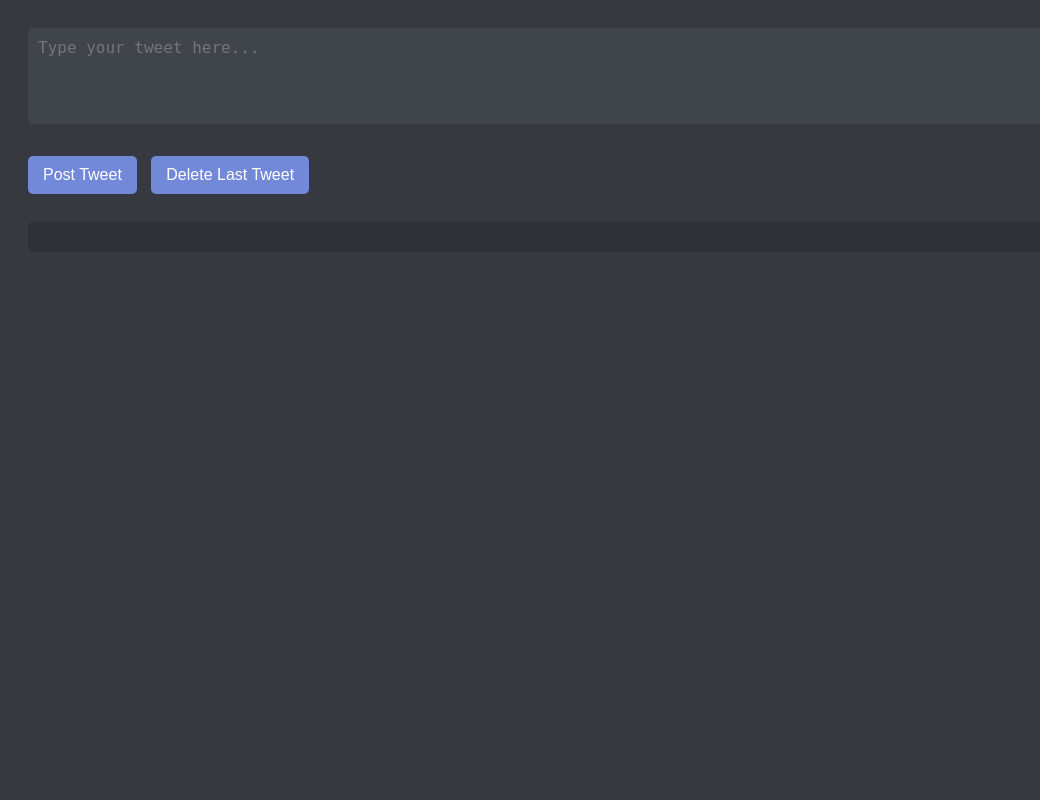
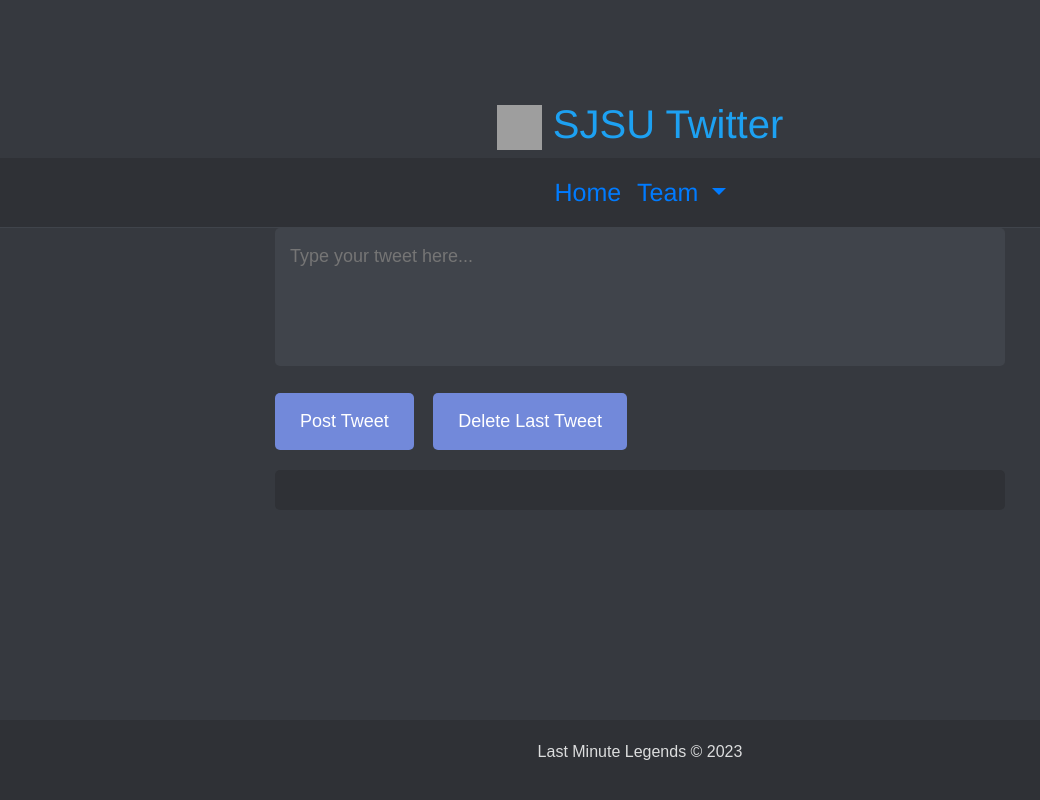
Before and after one commit to SriVinayA/SJSU-CMPE272-ESP, a Flask app: page / in a window 1280 px wide. Shown: the whole page, without its empty margins (0-1040 px from the left). Run offline with Flask 3, Linux system fonts and the light colour scheme; parts of the project's set-up code (start-up, migrations or seed data) failed here and were passed over; some libraries are stand-ins or nearby versions; some web fonts are replaced; grey boxes are pictures that could not be loaded.

Commit message:
ui changes

```diff
--- a/Assignment 2/templates/tweet.html
+++ b/Assignment 2/templates/tweet.html
@@ -1,38 +1,45 @@
+
 <!DOCTYPE html>
 <html lang="en">
+
 <head>
     <meta charset="UTF-8">
     <meta name="viewport" content="width=device-width, initial-scale=1.0">
     <title>Twitter Interface</title>
+    <!-- Bootstrap CSS CDN -->
+    <link href="https://maxcdn.bootstrapcdn.com/bootstrap/4.5.2/css/bootstrap.min.css" rel="stylesheet">
+    <link href="https://fonts.cdnfonts.com/css/helvetica-neue-5" rel="stylesheet">
+
     <style>
         body {
             font-family: 'Whitney', sans-serif;
             background-color: #36393F;
             color: #DCDDDE;
-            padding: 20px;
+            padding-top: 100px;
         }
 
         textarea {
             width: 100%;
-            padding: 10px;
+            padding: 15px;
             background-color: #40444B;
             color: #DCDDDE;
             border: none;
             border-radius: 5px;
             resize: none;
-            font-size: 16px;
-            margin-bottom: 10px;
+            font-size: 18px;
+            margin-bottom: 20px;
         }
 
         button {
-            padding: 10px 15px;
+            padding: 15px 25px;
             background-color: #7289DA;
             color: #FFF;
             border: none;
             border-radius: 5px;
-            font-size: 16px;
+            font-size: 18px;
             cursor: pointer;
-            margin-right: 10px;
+            margin-right: 15px;
+            transition: background-color 0.3s;
         }
 
         button:hover {
@@ -40,14 +47,36 @@
         }
 
         #tweet_response {
-            padding: 15px;
+            padding: 20px;
             background-color: #2F3136;
             border-radius: 5px;
-            margin-top: 10px;
+            margin-top: 20px;
         }
 
         #tweet_response p {
             margin: 0;
+            font-size: 18px;
+        }
+
+        /* Navbar styling */
+        .navbar {
+            background-color: #2F3136;
+            border-bottom: 1px solid #40444B;
+        }
+
+        .navbar-brand {
+            color: #DCDDDE !important;
+        }
+
+        /* Footer styling */
+        footer {
+            background-color: #2F3136;
+            color: #DCDDDE;
+            padding: 20px 0;
+            position: absolute;
+            bottom: 0;
+            width: 100%;
+            text-align: center;
         }
     </style>
     <script>
@@ -62,7 +91,7 @@
             });
 
             const data = await response.json();
-            document.getElementById('tweet_response').innerHTML = `<p>${data.message}</p><p id="tweet_id">Tweet ID: ${data.tweet_id}</p>`;
+            document.getElementById('tweet_response').innerHTML = `<p>${data.message}</p><p id="tweet_id">Tweet ID: ${data.tweet_id}</p>`; celebrateTweet();
         }
 
         function deleteTweet() {
@@ -74,14 +103,94 @@
             });
         }
     </script>
+
+<style>
+    @keyframes celebration {
+        0% { transform: translateY(0); }
+        20% { transform: translateY(-20px); }
+        40% { transform: translateY(0); }
+        60% { transform: translateY(-10px); }
+        80% { transform: translateY(0); }
+        100% { transform: translateY(0); }
+    }
+
+    .celebrate {
+        animation: celebration 1s;
+    }
+</style>
+<script>
+    function celebrateTweet() {
+        const tweet_response = document.getElementById('tweet_response');
+        tweet_response.classList.add('celebrate');
+        setTimeout(() => tweet_response.classList.remove('celebrate'), 1000);
+    }
+</script>
 </head>
+
 <body>
-    <textarea id="tweet_text" rows="4" placeholder="Type your tweet here..."></textarea><br><br>
-    <button onclick="postTweet()">Post Tweet</button>
-    <button onclick="deleteTweet()">Delete Last Tweet</button>
-    <br><br>
-    <div id="tweet_response">
-        <!-- The tweet response will appear here -->
+    <h1 style="text-align: center; font-family: 'Helvetica Neue', sans-serif; color: #1DA1F2;"><img src="https://twemoji.twitter.com/content/dam/twemoji-twitter/Twitter_Social_Icon_Circle_Color.png.twimg.1920.png" width="45" height="45"> SJSU Twitter</h1>
+    <nav class="navbar navbar-expand-lg">
+        <div class="container-fluid">
+          <!-- Collapsible wrapper -->
+          <div
+            class="collapse navbar-collapse justify-content-center"
+            id="navbarCenteredExample"
+          >
+            <!-- Left links -->
+            <ul class="navbar-nav mb-2 mb-lg-0" style="font-family: 'Helvetica Neue', sans-serif; font-size: 25px;">
+              <li class="nav-item">
+                <a class="nav-link active" aria-current="page" href="#">Home</a>
+              </li>
+              <li class="nav-item dropdown">
+                <a
+                  class="nav-link dropdown-toggle"
+                  href="#"
+                  id="navbarDropdown"
+                  role="button"
+                  data-toggle="dropdown"
+                  aria-haspopup="true"
+                  aria-expanded="false"
+                >
+                Team
+                </a>
+                <!-- Dropdown menu -->
+                <ul class="dropdown-menu" aria-labelledby="navbarDropdown">
+                  <li><a class="dropdown-item" href="#">Aagam Hemantbhai Shah</a></li>
+                  <li><a class="dropdown-item" href="#">Sri Vinay Appari</a></li>
+                  <li><a class="dropdown-item" href="#">Samarth Shyamsundar Sharma</a></li>
+                  <li><a class="dropdown-item" href="#">Raviraj Tushar Wadnerkar</a></li>
+                </ul>
+              </li>
+            </ul>
+            <!-- Left links -->
+          </div>
+          <!-- Collapsible wrapper -->
+        </div>
+        <!-- Container wrapper -->
+      </nav>
+
+    <!-- Main Content -->
+    <div class="container">
+        <div class="row">
+            <div class="col-md-8 offset-md-2">
+                <textarea id="tweet_text" rows="4" placeholder="Type your tweet here..."></textarea>
+                <button onclick="postTweet()">Post Tweet</button>
+                <button onclick="deleteTweet()">Delete Last Tweet</button>
+                <div id="tweet_response">
+                    <!-- The tweet response will appear here -->
+                </div>
+            </div>
+        </div>
     </div>
+
+    <!-- Footer -->
+    <footer>
+        <p>Last Minute Legends © 2023</p>
+    </footer>
+
+    <!-- Bootstrap JS and jQuery (for Bootstrap's JavaScript plugins) -->
+    <script src="https://ajax.googleapis.com/ajax/libs/jquery/3.5.1/jquery.min.js"></script>
+    <script src="https://maxcdn.bootstrapcdn.com/bootstrap/4.5.2/js/bootstrap.min.js"></script>
 </body>
+
 </html>
```
